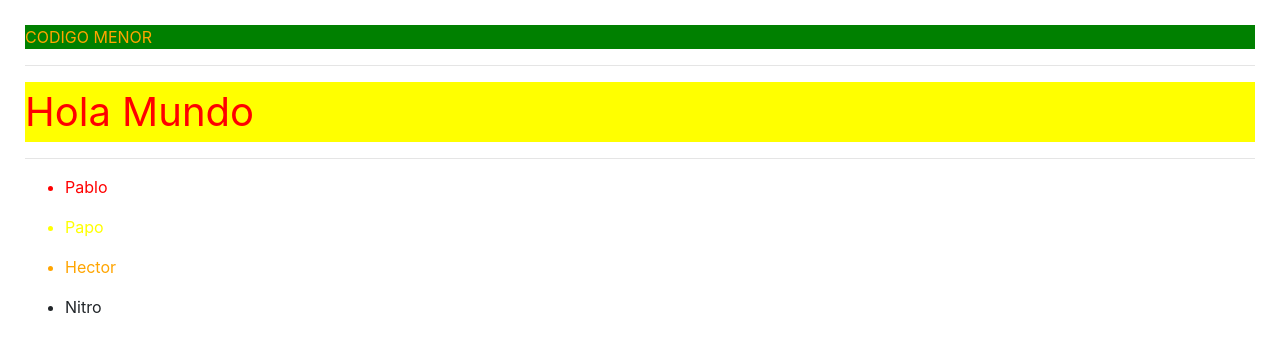
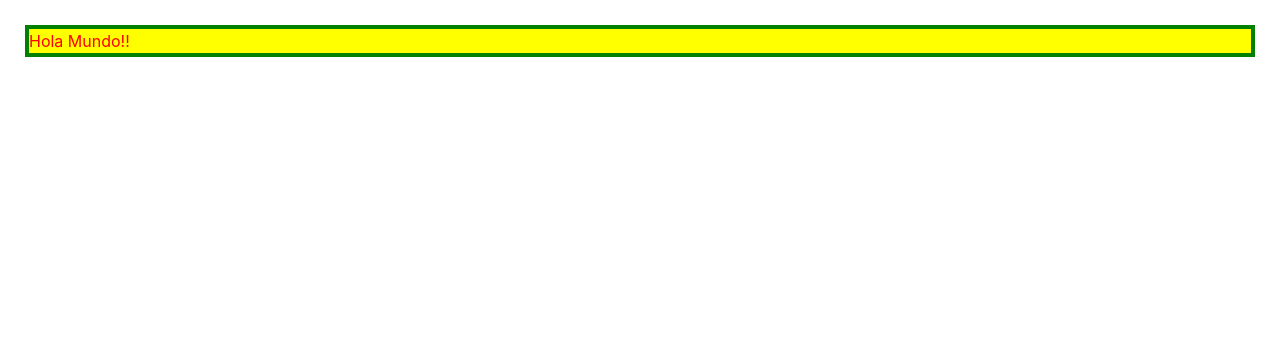
Before and after one commit to pablocastillo2017/Angular-8, an Angular app: page / in a window 1280 px wide. Shown: the top 352 px of the page. Built offline with nearby package versions, Linux system fonts and the light colour scheme.

Commit message:
Angular8 Sec5 29-ngClass

```diff
--- a/src/app/app.component.css
+++ b/src/app/app.component.css
@@ -0,0 +1,10 @@
+.mi-clase-1 {
+  background-color: yellow;
+}
+
+.mi-clase-2 {
+  color: red;
+}
+.mi-clase-3 {
+  border: 4px solid green;
+}
--- a/src/app/app.component.html
+++ b/src/app/app.component.html
@@ -1,20 +1,9 @@
 <div
-  [style.backgroundColor]="isActive ? 'green' : 'red'"
-  [style.color]="isActive ? 'orange' : 'pink'"
+  [ngClass]="{
+    'mi-clase-1': isActive,
+    'mi-clase-2': personas.length > 0,
+    'mi-clase-3': personas[personas.length - 1].nombre === 'Nitro'
+  }"
 >
-  CODIGO MENOR
+  Hola Mundo!!
 </div>
-
-<hr />
-<div
-  [ngStyle]="{ backgroundColor: 'yellow', color: 'red', 'font-size': '40px' }"
->
-  Hola Mundo
-</div>
-<hr />
-
-<ul *ngFor="let persona of personas">
-  <li [ngStyle]="{ color: getColor(persona.hobby) }">
-    {{ persona.nombre }}
-  </li>
-</ul>
--- a/src/app/app.component.ts
+++ b/src/app/app.component.ts
@@ -3,7 +3,7 @@ import { Component } from '@angular/core';
 @Component({
   selector: 'app-root',
   templateUrl: './app.component.html',
-  styles: [``],
+  styleUrls: ['./app.component.css'],
 })
 export class AppComponent {
   isActive = true;
```
